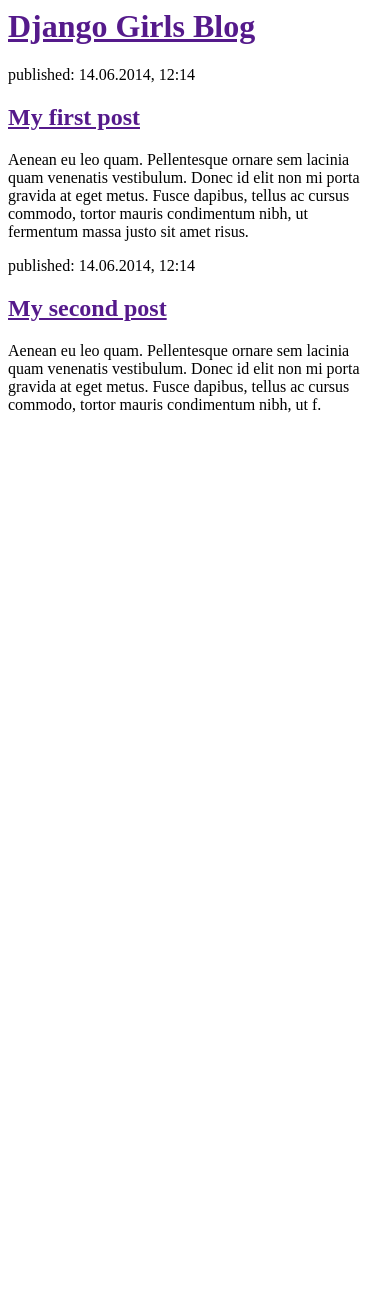
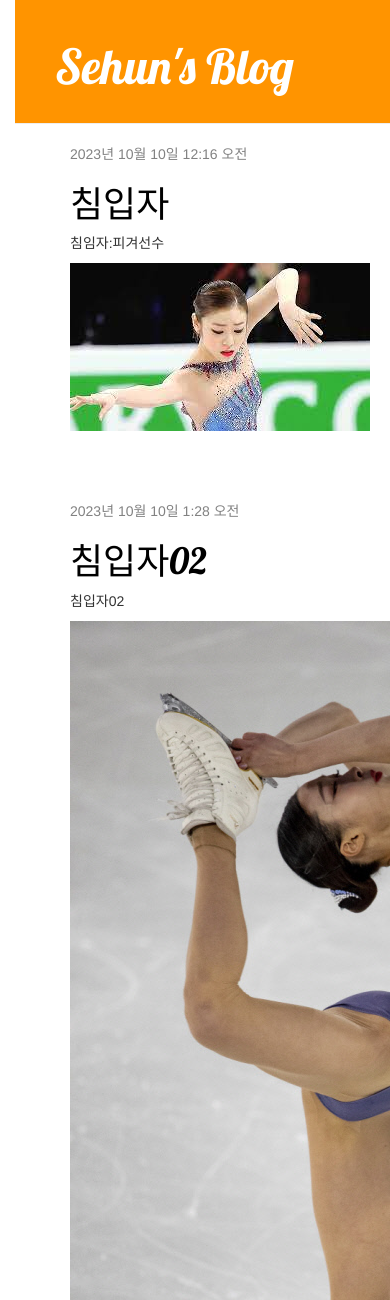
Before and after one commit to seehun/my-first-blog, a Django app: page / in a window 390 px wide; the page is wider, and only the part inside the window is pictured. Shown: the top 1300 px of that part. Before the commit the page ends 413 px from the top of that part, so only its background shows below. Run offline with Django 4.2, Linux system fonts and the light colour scheme; data comes from the database, SQL or seed files in the repository; both versions use the stored data as it was after the commit; some libraries are stand-ins or nearby versions.

Commit message:
이미지 포스팅 및 세팅

```diff
--- /dev/null
+++ b/blog/static/css/blog.css
@@ -0,0 +1,66 @@
+h1 a {
+  color: #fca205;
+  font-family: 'Lobster';
+}
+.page-header {
+  background-color: #ff9400;
+  margin-top: 0;
+  padding: 20px 20px 20px 40px;
+}
+
+.page-header h1,
+.page-header h1 a,
+.page-header h1 a:visited,
+.page-header h1 a:active {
+  color: #ffffff;
+  font-size: 36pt;
+  text-decoration: none;
+}
+
+.content {
+  margin-left: 40px;
+}
+
+h1,
+h2,
+h3,
+h4 {
+  font-family: 'Lobster', cursive;
+}
+
+.date {
+  color: #828282;
+}
+
+.save {
+  float: right;
+}
+
+.post-form textarea,
+.post-form input {
+  width: 100%;
+}
+
+.top-menu,
+.top-menu:hover,
+.top-menu:visited {
+  color: #ffffff;
+  float: right;
+  font-size: 26pt;
+  margin-right: 20px;
+}
+
+.post {
+  margin-bottom: 70px;
+}
+
+.post h1 a,
+.post h1 a:visited {
+  color: #000000;
+}
+body {
+  padding-left: 15px;
+}
+.intruder-image-list {
+  object-fit: cover;
+}
--- /dev/null
+++ b/blog/templates/blog/base.html
@@ -0,0 +1,31 @@
+{% load static %}
+<html>
+  <head>
+    <title>Sehun's blog</title>
+    <link
+      rel="stylesheet"
+      href="//maxcdn.bootstrapcdn.com/bootstrap/3.2.0/css/bootstrap.min.css"
+    />
+    <link
+      rel="stylesheet"
+      href="//maxcdn.bootstrapcdn.com/bootstrap/3.2.0/css/bootstrap-theme.min.css"
+    />
+    <link
+      href="//fonts.googleapis.com/css?family=Lobster&subset=latin,latin-ext"
+      rel="stylesheet"
+      type="text/css"
+    />
+    <link rel="stylesheet" href="{% static 'css/blog.css' %}" />
+  </head>
+  <body>
+    <div class="page-header">
+      <h1><a href="/">Sehun's Blog</a></h1>
+    </div>
+
+    <div class="content container">
+      <div class="row">
+        <div class="col-md-8">{% block content %} {% endblock %}</div>
+      </div>
+    </div>
+  </body>
+</html>
--- a/blog/templates/blog/post_list.html
+++ b/blog/templates/blog/post_list.html
@@ -1,29 +1,14 @@
-<html>
-  <head>
-    <title>Django Girls blog</title>
-  </head>
-  <body>
-    <div>
-      <h1><a href="">Django Girls Blog</a></h1>
-    </div>
-    <div>
-      <p>published: 14.06.2014, 12:14</p>
-      <h2><a href="">My first post</a></h2>
-      <p>
-        Aenean eu leo quam. Pellentesque ornare sem lacinia quam venenatis
-        vestibulum. Donec id elit non mi porta gravida at eget metus. Fusce
-        dapibus, tellus ac cursus commodo, tortor mauris condimentum nibh, ut
-        fermentum massa justo sit amet risus.
-      </p>
-    </div>
-    <div>
-      <p>published: 14.06.2014, 12:14</p>
-      <h2><a href="">My second post</a></h2>
-      <p>
-        Aenean eu leo quam. Pellentesque ornare sem lacinia quam venenatis
-        vestibulum. Donec id elit non mi porta gravida at eget metus. Fusce
-        dapibus, tellus ac cursus commodo, tortor mauris condimentum nibh, ut f.
-      </p>
-    </div>
-  </body>
-</html>
+{% extends 'blog/base.html' %}
+
+{% block content %}
+    {% for post in posts %}
+        <div class="post">
+            <div class="date">
+                {{ post.published_date }}
+            </div>
+            <h1><a href="">{{ post.title }}</a></h1>
+            <p>{{ post.text|linebreaksbr }}</p>
+            <img src="{{ post.image.url }}" class="rounded intruder-image-list" alt="{{ post.title }}">
+        </div>
+    {% endfor %}
+{% endblock %}
--- a/blog/urls.py
+++ b/blog/urls.py
@@ -1,5 +1,16 @@
+
+
 from django.urls import path
+from django.urls import include
+from rest_framework import routers
 from . import views
+from rest_framework.authtoken.views import obtain_auth_token
+
+router = routers.DefaultRouter()
+router.register('Post', views.IntruderImage)
+
 urlpatterns = [
-    path('', views.post_list, name='post_list'),
+    path("", views.post_list, name="post_list"),
+    path('api_root/', include(router.urls)),
+    path('api-token-auth/', obtain_auth_token),
 ]
--- a/blog/views.py
+++ b/blog/views.py
@@ -1,7 +1,22 @@
+# from django.shortcuts import render
+# # Create your views here.
+# def post_list(request):
+# return render(request, 'blog/post_list.html', {})
+
+
 from django.shortcuts import render
-
-# Create your views here.
+from django.utils import timezone
+from .models import Post
+from rest_framework import viewsets
+from .serializers import PostSerializer
 
 
 def post_list(request):
-    return render(request, 'blog/post_list.html', {})
+    posts = Post.objects.filter(
+        published_date__lte=timezone.now()).order_by('published_date')
+    return render(request, 'blog/post_list.html', {'posts': posts})
+
+
+class IntruderImage(viewsets.ModelViewSet):
+    queryset = Post.objects.all()
+    serializer_class = PostSerializer
--- a/mysite/urls.py
+++ b/mysite/urls.py
@@ -15,10 +15,15 @@ Including another URLconf
     2. Add a URL to urlpatterns:  path('blog/', include('blog.urls'))
 """
 from django.contrib import admin
-from django.urls import path
 from django.urls import path, include
+from django.conf import settings
+from django.conf.urls.static import static
 
 urlpatterns = [
     path('admin/', admin.site.urls),
     path('', include('blog.urls')),
 ]
+
+
+urlpatterns += static(settings.STATIC_URL, document_root=settings.STATIC_ROOT)
+urlpatterns += static(settings.MEDIA_URL, document_root=settings.MEDIA_ROOT)
```
Also changed, not shown: blog/serializers.py (added, +8 -0 lines), mysite/settings.py (+14 -0 lines), blog/migrations/0002_alter_post_created_date.py (added), blog/migrations/0003_alter_post_created_date.py (added), blog/migrations/0004_alter_post_created_date.py (added), blog/migrations/0005_alter_post_created_date.py (added), db.sqlite3, media/intruder_image/2023/10/10/김연아.jpg (added), media/intruder_image/2023/10/10/피겨2.jpg (added), 1 other file.
